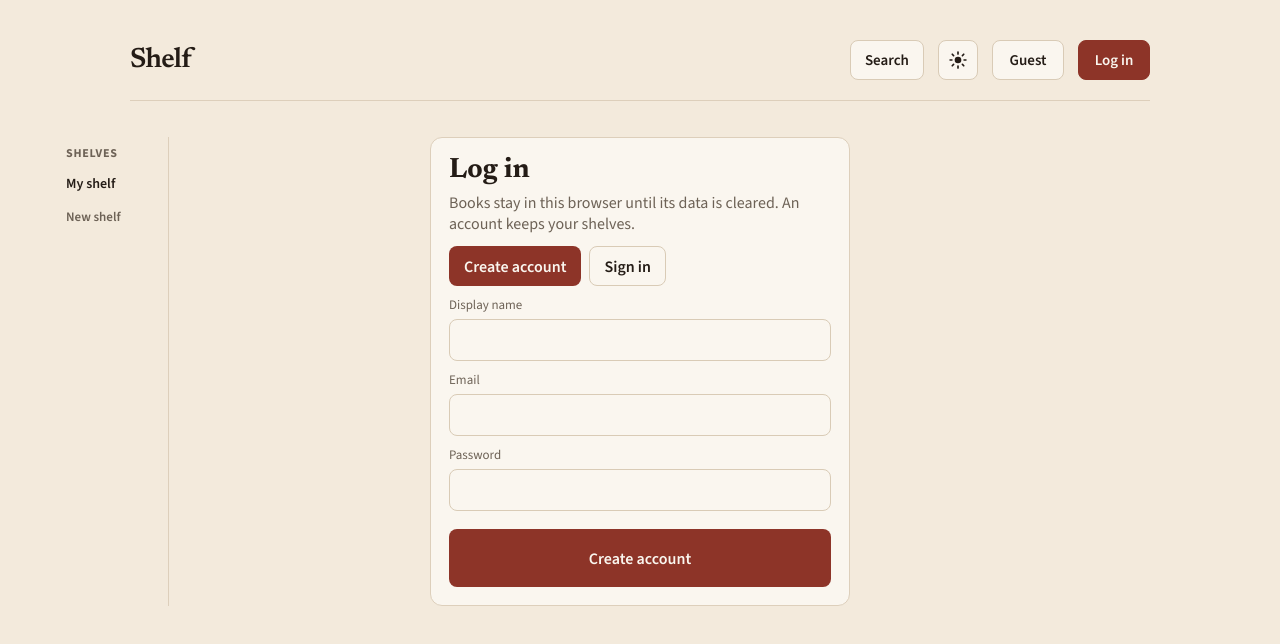
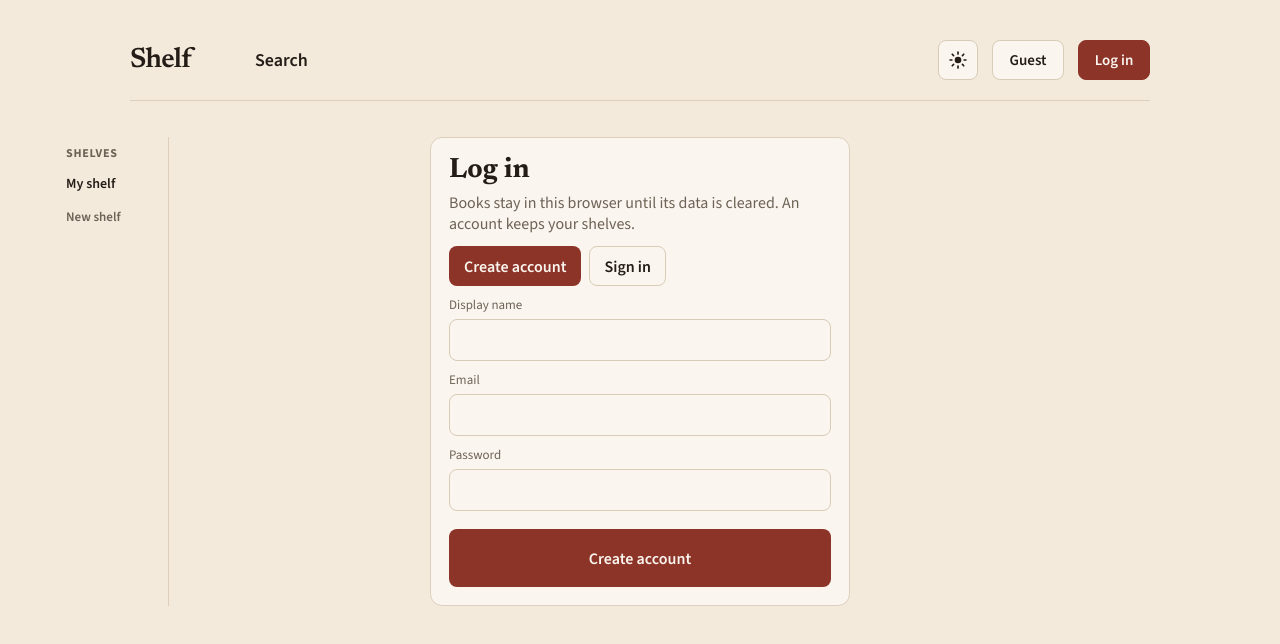
Before and after one commit to RoboJock/shelf, a Next.js app: page /login in a window 1280 px wide. Shown: the top 644 px of the page. Built offline with nearby package versions, Linux system fonts and the light colour scheme; no server answers.

Commit message:
Place Search as nav text to the left of the title.
Co-authored-by: Jaden Eure <RoboJock@users.noreply.github.com>

```diff
--- a/src/app/globals.css
+++ b/src/app/globals.css
@@ -53,6 +53,7 @@ nav {
   padding-bottom: 20px;
   border-bottom: 1px solid var(--line);
 }
+.nav-left { display: flex; align-items: center; gap: 64px; }
 .mark {
   font-family: var(--font-display), Georgia, serif;
   font-size: 28px;
@@ -61,6 +62,14 @@ nav {
   color: inherit;
   text-decoration: none;
 }
+.nav-link {
+  color: inherit;
+  text-decoration: none;
+  font-size: 18px;
+  font-weight: 600;
+}
+.nav-link:hover,
+.nav-link[aria-current="page"] { color: var(--accent); }
 .nav-right { display: flex; align-items: center; gap: 14px; }
 .theme-toggle,
 .who {
--- a/src/components/AppShell.tsx
+++ b/src/components/AppShell.tsx
@@ -56,9 +56,11 @@ export function AppShell({ children }: { children: React.ReactNode }) {
     <ShelfContext.Provider value={{ backend, user, shelves, shelvesReady, refreshShelves: () => setTick((value) => value + 1) }}>
       <main className="page">
         <nav>
-          <Link href="/" className="mark">Shelf</Link>
+          <div className="nav-left">
+            <Link href="/" className="mark">Shelf</Link>
+            <Link href="/search" className="nav-link" aria-current={pathname === "/search" ? "page" : undefined}>Search</Link>
+          </div>
           <div className="nav-right">
-            <Link href="/search" className="who" aria-current={pathname === "/search" ? "page" : undefined}>Search</Link>
             <button
               type="button"
               className="theme-toggle"
```
